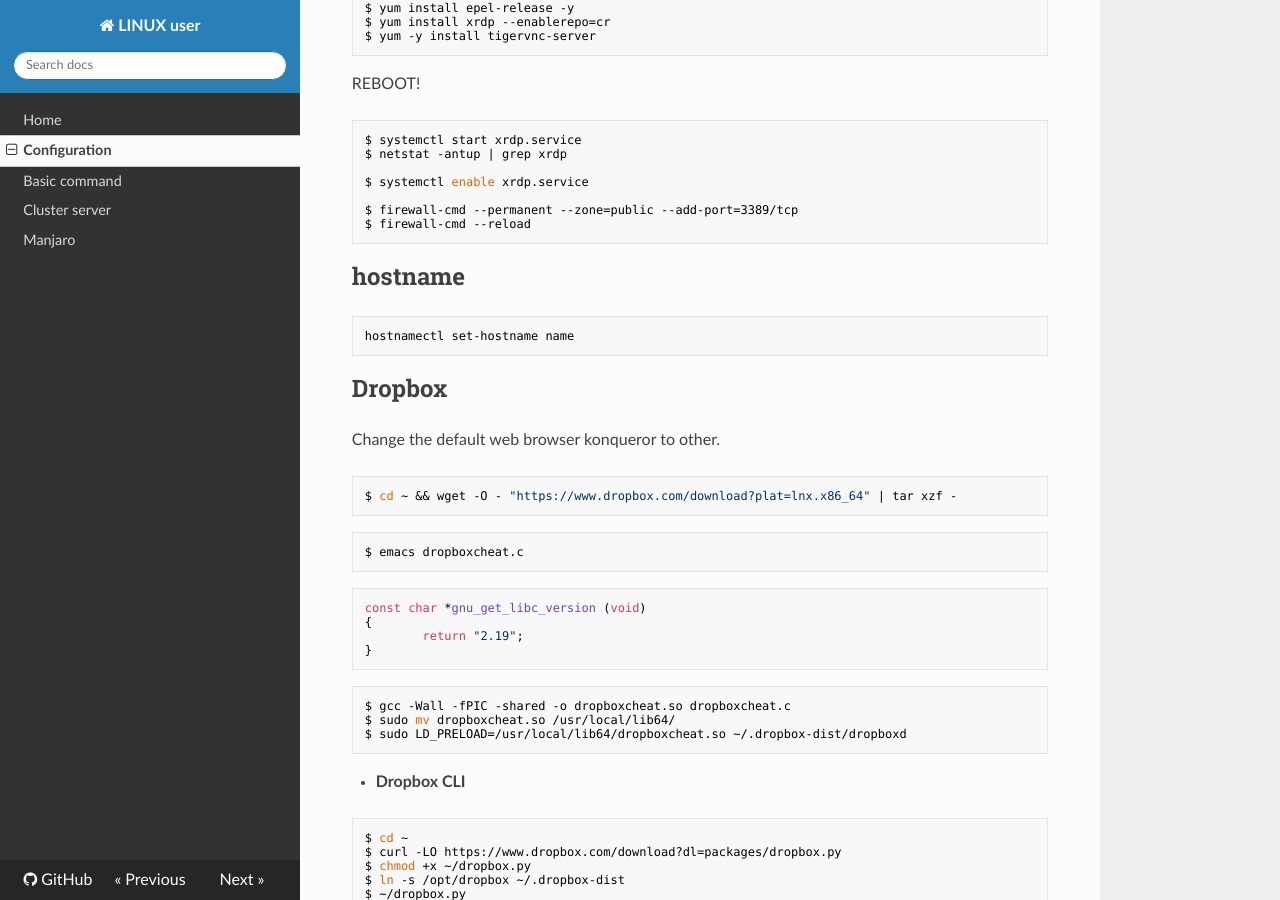
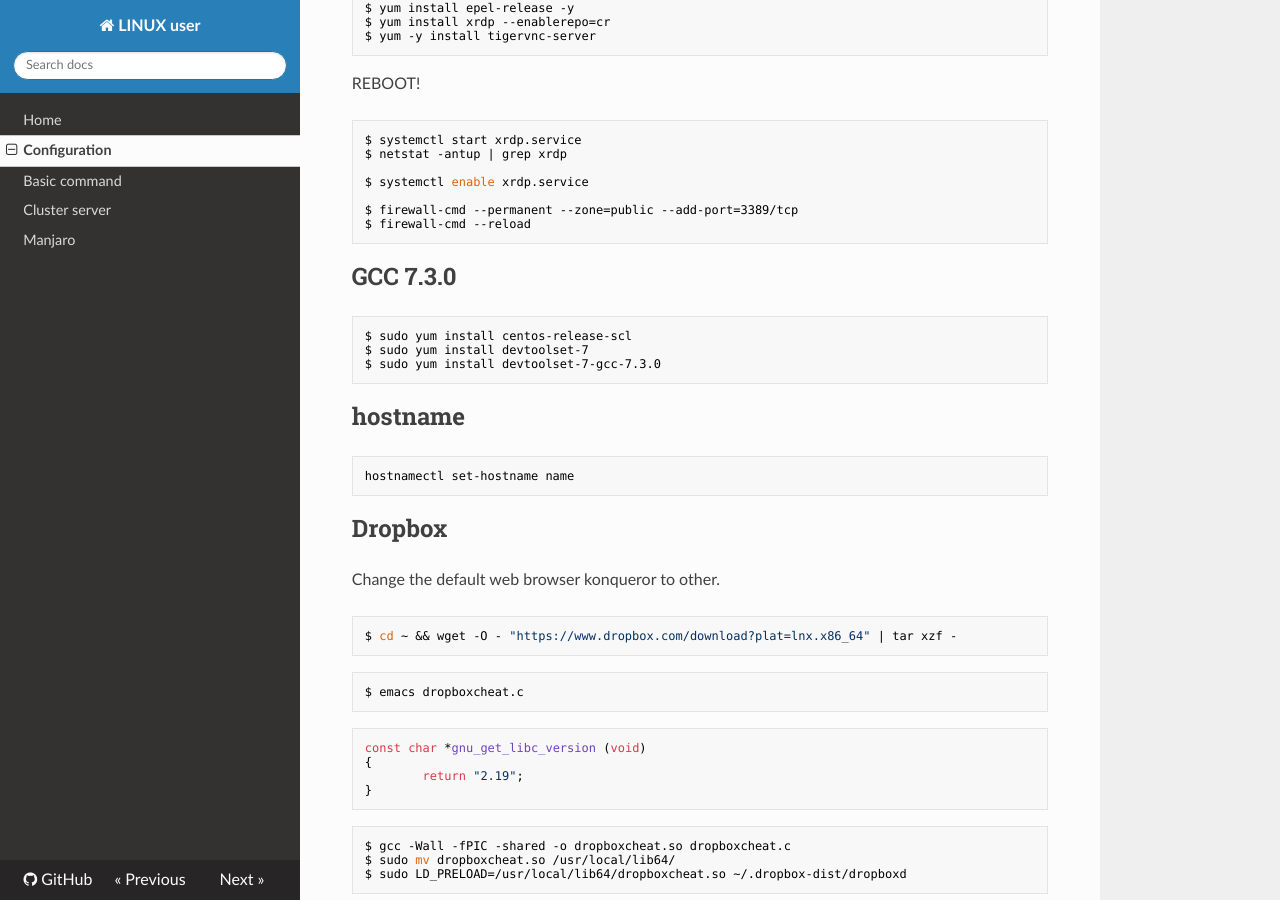
Before and after one commit to WonyoungCho/LINUX, an MkDocs documentation site: the page built from docs/config.md, in a window 1280 px wide and 900 px high, scrolled down 653 px. Built offline with MkDocs 1.6.1, drawn with Linux system fonts in a browser that asks for light colours; nearby versions of some CDN libraries; old or Windows-style settings are respelled for this version of MkDocs.

Commit message:
Update config.md

````diff
--- a/docs/config.md
+++ b/docs/config.md
@@ -43,6 +43,13 @@ $ systemctl enable xrdp.service
 
 $ firewall-cmd --permanent --zone=public --add-port=3389/tcp
 $ firewall-cmd --reload
+```
+
+## GCC 7.3.0
+```sh
+$ sudo yum install centos-release-scl
+$ sudo yum install devtoolset-7
+$ sudo yum install devtoolset-7-gcc-7.3.0
 ```
 
 ## hostname
````
